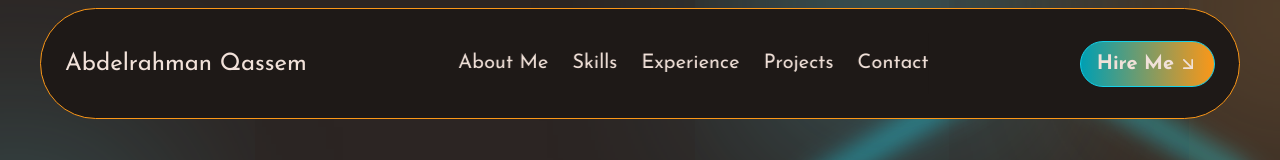
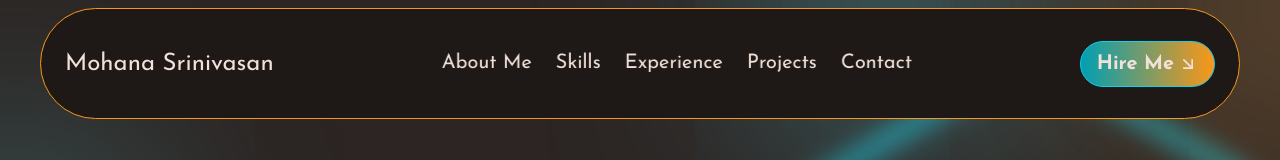
Before and after one commit to Mohan6201/msportfolio, a React (Vite) app: page / in a window 1280 px wide. Shown: the top 160 px of the page. Built offline with nearby package versions, Linux system fonts and the light colour scheme; grey boxes are pictures that could not be loaded.

Commit message:
first commit

```diff
--- a/src/components/navbar/NavbarLogo.jsx
+++ b/src/components/navbar/NavbarLogo.jsx
@@ -2,10 +2,10 @@ const NavbarLogo = () => {
   return (
     <div>
       <h1 className="text-white  text-2xl sm:hidden md:block">
-        Abdelrahman Qassem
+        Mohana Srinivasan
       </h1>
       <h1 className="text-white font-special font-extrabold text-4xl md:hidden sm:block">
-        AQ
+        MS
       </h1>
     </div>
   );
```
Also changed, not shown: 1 other file (tests, documents, lock files or other folders).
